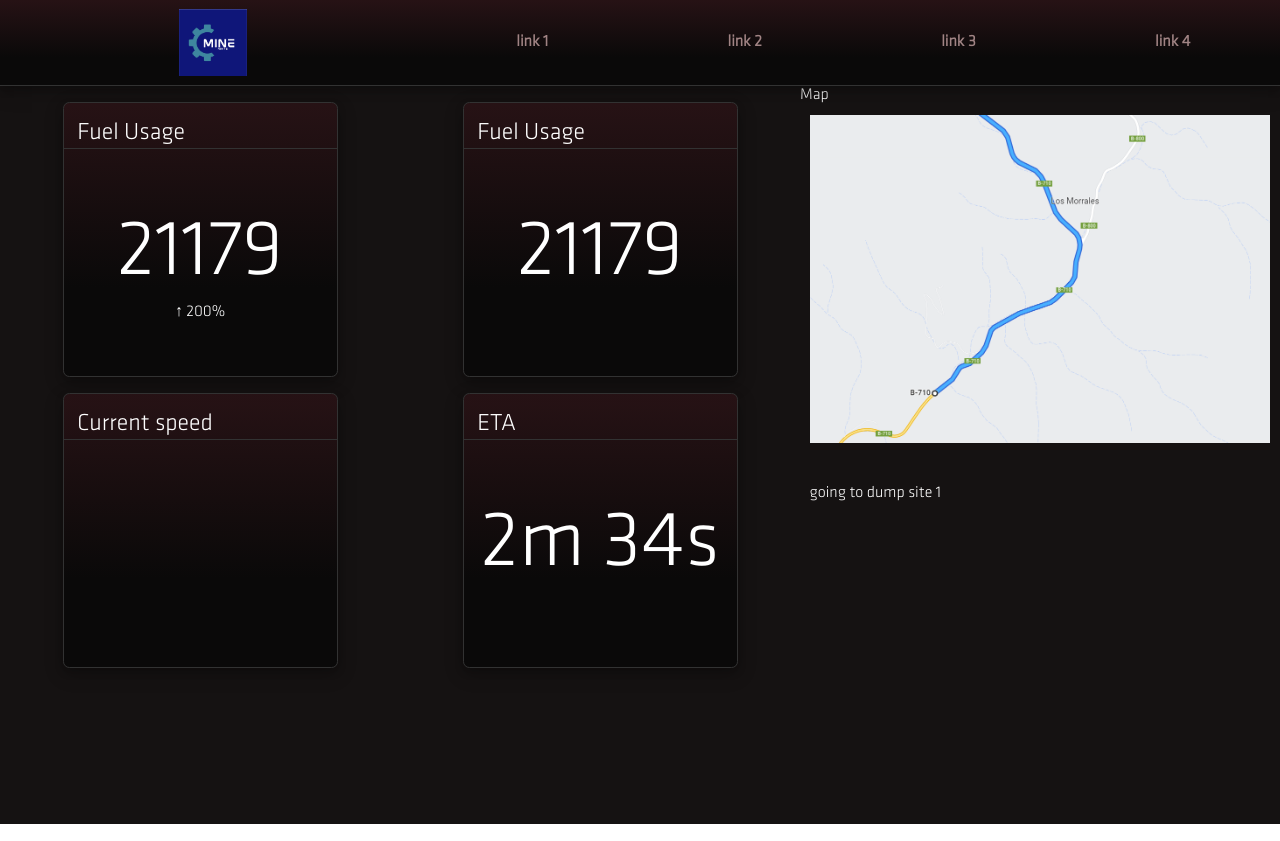
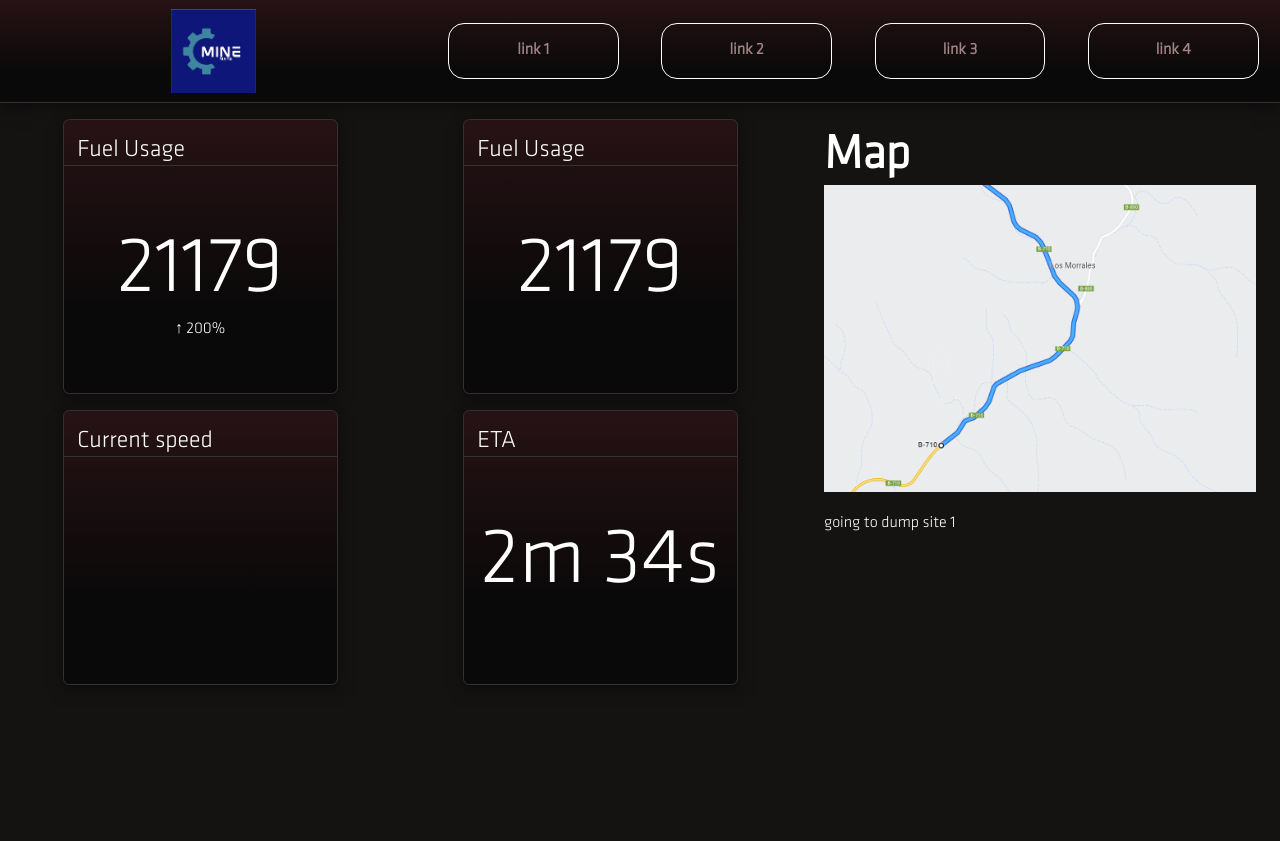
Before and after one commit to HJackdeJong/QDpieS, a website: page ui/index.html in a window 1280 px wide. Drawn offline with nearby package versions, Linux system fonts and the light colour scheme.

Commit message:
centered main

```diff
--- a/ui/styles.css
+++ b/ui/styles.css
@@ -34,7 +34,7 @@
 .main {
     display: grid;
     grid-template-columns: 1fr 1fr;
-
+    justify-content: space-around;
 }
 
 body {
@@ -52,10 +52,10 @@
 
 .header > img {
     width: 20%;
-    margin: 0 auto;
-    padding: 2%;
+    margin: 2% auto;
 }
 
+/* nav styles */
 
 nav {
     display: flex;
@@ -67,6 +67,11 @@
 nav a {
     text-decoration: none;
     font-weight: bold;
+    padding: 2%;
+    border: solid white 1px;
+    border-radius: 1em;
+    width: 20%;
+    text-align: center;
 }
 
 .depth {
@@ -79,10 +84,14 @@
 
 .hoverable {
     color: rgba(210, 173, 173, 0.744);
+
 }
 
 .hoverable:hover {
-    color: rgb(255, 255, 255);
+    transition: .3s ease-in;
+    color: rgb(0, 0, 0);
+    background-color: antiquewhite;
+    border-color: black;
 }
 
 #card-holder {
@@ -137,11 +146,18 @@
 
 
 /* aside styles */
+aside {
+    padding: 5%;
+}
+
 aside img {
     width: 100%;
 }
 
 
-aside h1, aside img, aside p {
-    padding: 2%;
+
+
+.aside-header {
+    font-size: 3em;
+    font-weight: bolder;
 }
```
Also changed, not shown: ui/graphs.html (added, +13 -0 lines).
